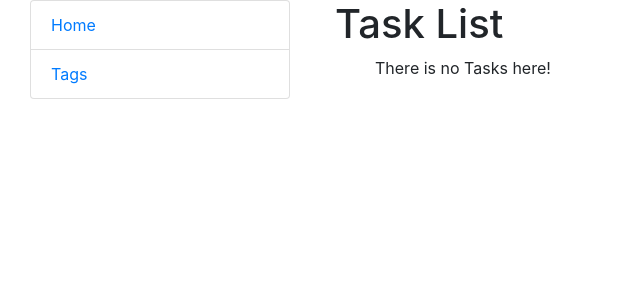
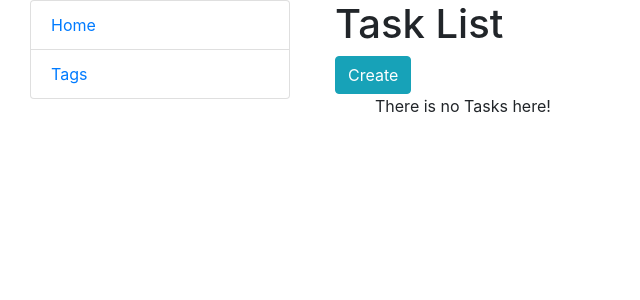
Before and after one commit to skmiwa1/toDO_list, a Django app: page / in a window 1280 px wide. Shown: the top 300 px of the page, without its empty margins (0-640 px from the left). Run offline with Django 4.2, Linux system fonts and the light colour scheme; data that the repository does not hold is empty.

Commit message:
add task create

```diff
--- a/templates/list/task_list.html
+++ b/templates/list/task_list.html
@@ -1,6 +1,9 @@
 {% extends "base.html" %}
 {% block content %}
   <h1>Task List</h1>
+  <a href="{% url 'list:task-create' %}" class="btn btn-info link-to-page">
+    Create
+  </a>
   <ul>
     {% for task in task_list %}
       <li>
@@ -21,13 +24,13 @@
         </a>
         {% if task.progress %}
         <div class="alert alert-danger">
-          <a href="{% url 'list:task-update' pk=task.id %}" class="btn btn-danger link-to-page">
+          <a href="{% url 'list:task-undo' pk=task.id %}" class="btn btn-danger link-to-page">
           Mark undone
         </a>
         </div>
         {% else %}
         <div class="alert alert-success">
-          <a href="{% url 'list:task-update' pk=task.id %}" class="btn btn-success link-to-page">
+          <a href="{% url 'list:task-undo' pk=task.id %}" class="btn btn-success link-to-page">
           Mark done!
         </a>
         </div>
```
